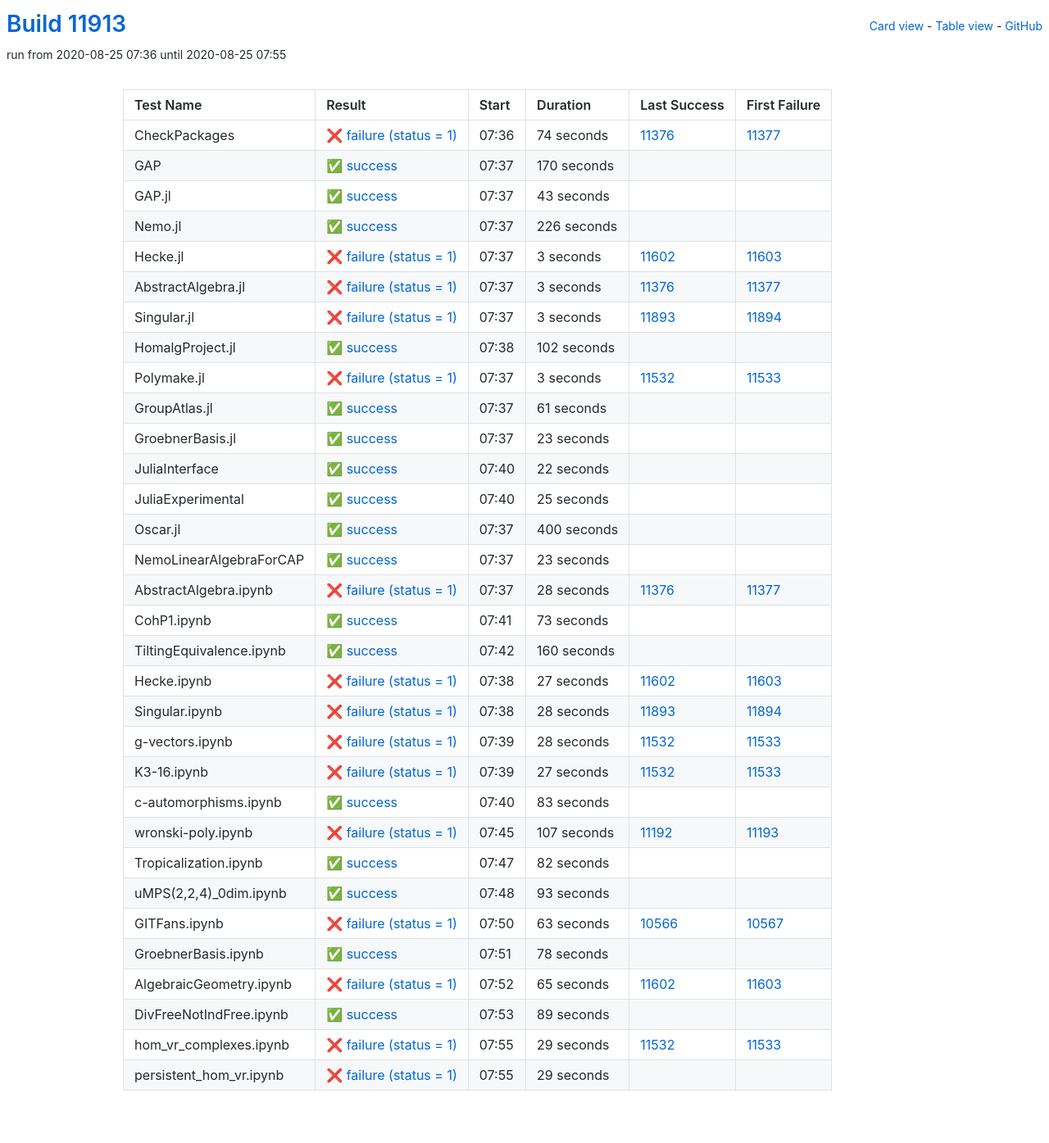
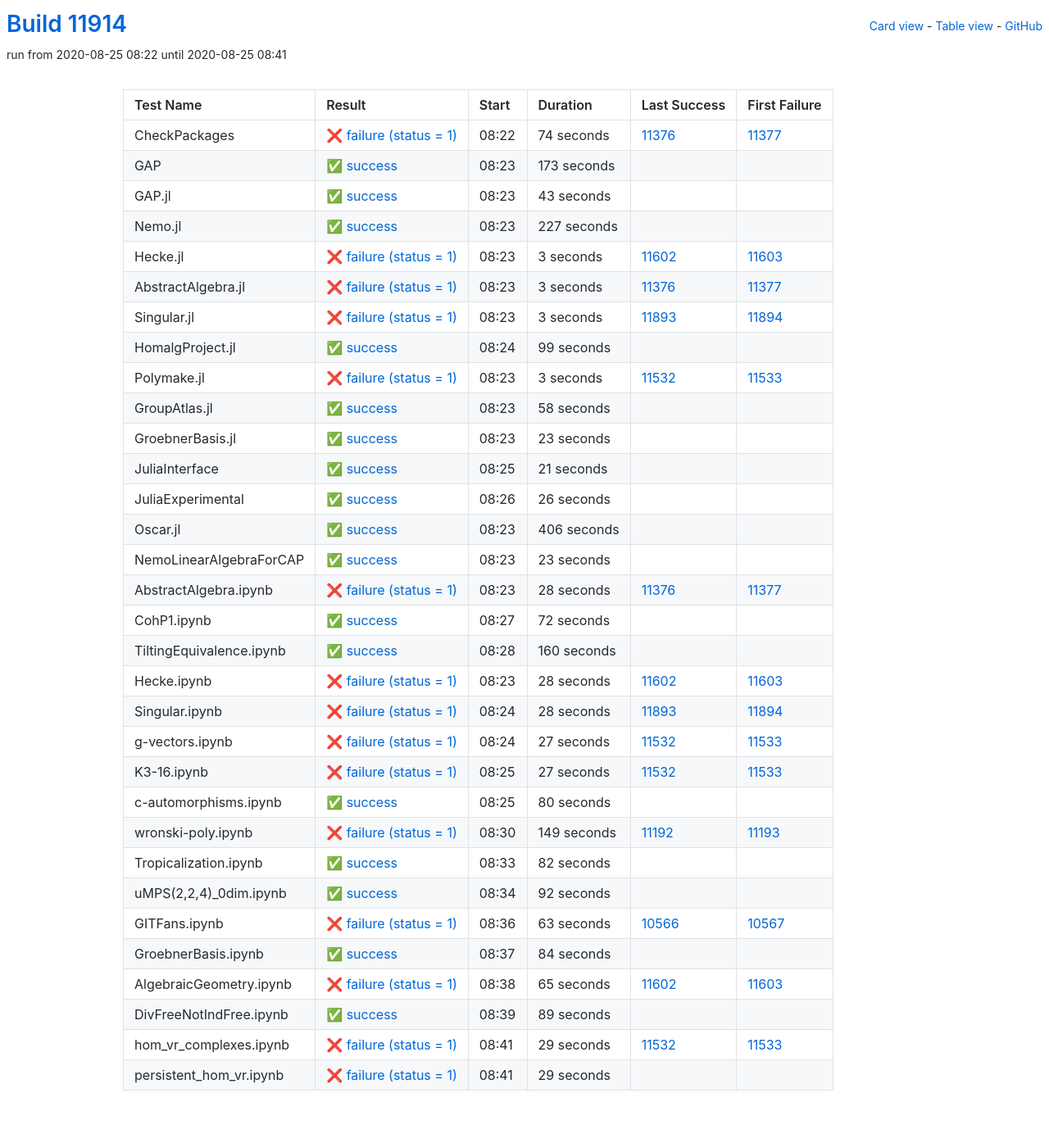
Before and after one commit to oscar-system/oscar-ci-status, a Jekyll site: the page built from table.html, in a window 1280 px wide. Shown: the whole page at 82% size. Built offline with Jekyll 4.4.1, drawn with Linux system fonts in a browser that asks for light colours.

Commit message:
Build #11914

```diff
--- a/_data/ci.yml
+++ b/_data/ci.yml
@@ -1,6 +1,6 @@
 ---
-build: 11913
-build_url: https://oscarci.mathematik.uni-kl.de/job/oscar/11913/
+build: 11914
+build_url: https://oscarci.mathematik.uni-kl.de/job/oscar/11914/
 job: oscar
 organization: oscar-system
 repo: oscar-ci-status
@@ -8,8 +8,8 @@
 tests:
 - name: CheckPackages
   id: checkpackages
-  log: https://oscarci.mathematik.uni-kl.de/job/oscar/11913/artifact/logs/build-11913/CheckPackages.log
-  start: 2020-08-25 07:36
+  log: https://oscarci.mathematik.uni-kl.de/job/oscar/11914/artifact/logs/build-11914/CheckPackages.log
+  start: 2020-08-25 08:22
   success: false
   exitcode: 1
   status: failure
@@ -20,20 +20,20 @@
   first_failure_url: https://oscarci.mathematik.uni-kl.de/job/oscar/11377/
 - name: GAP
   id: gap
-  log: https://oscarci.mathematik.uni-kl.de/job/oscar/11913/artifact/logs/build-11913/GAP.log
-  start: 2020-08-25 07:37
+  log: https://oscarci.mathematik.uni-kl.de/job/oscar/11914/artifact/logs/build-11914/GAP.log
+  start: 2020-08-25 08:23
   success: true
   exitcode: 0
   status: success
-  duration: 170
+  duration: 173
   last_success: false
   last_success_url:
   first_failure: false
   first_failure_url:
 - name: GAP.jl
   id: gap-jl
-  log: https://oscarci.mathematik.uni-kl.de/job/oscar/11913/artifact/logs/build-11913/GAP.jl.log
-  start: 2020-08-25 07:37
+  log: https://oscarci.mathematik.uni-kl.de/job/oscar/11914/artifact/logs/build-11914/GAP.jl.log
+  start: 2020-08-25 08:23
   success: true
   exitcode: 0
   status: success
@@ -44,20 +44,20 @@
   first_failure_url:
 - name: Nemo.jl
   id: nemo-jl
-  log: https://oscarci.mathematik.uni-kl.de/job/oscar/11913/artifact/logs/build-11913/Nemo.jl.log
-  start: 2020-08-25 07:37
+  log: https://oscarci.mathematik.uni-kl.de/job/oscar/11914/artifact/logs/build-11914/Nemo.jl.log
+  start: 2020-08-25 08:23
   success: true
   exitcode: 0
   status: success
-  duration: 226
+  duration: 227
   last_success: false
   last_success_url:
   first_failure: false
   first_failure_url:
 - name: Hecke.jl
   id: hecke-jl
-  log: https://oscarci.mathematik.uni-kl.de/job/oscar/11913/artifact/logs/build-11913/Hecke.jl.log
-  start: 2020-08-25 07:37
+  log: https://oscarci.mathematik.uni-kl.de/job/oscar/11914/artifact/logs/build-11914/Hecke.jl.log
+  start: 2020-08-25 08:23
   success: false
   exitcode: 1
   status: failure
@@ -68,8 +68,8 @@
   first_failure_url: https://oscarci.mathematik.uni-kl.de/job/oscar/11603/
 - name: AbstractAlgebra.jl
   id: abstractalgebra-jl
-  log: https://oscarci.mathematik.uni-kl.de/job/oscar/11913/artifact/logs/build-11913/AbstractAlgebra.jl.log
-  start: 2020-08-25 07:37
+  log: https://oscarci.mathematik.uni-kl.de/job/oscar/11914/artifact/logs/build-11914/AbstractAlgebra.jl.log
+  start: 2020-08-25 08:23
   success: false
   exitcode: 1
   status: failure
@@ -80,8 +80,8 @@
   first_failure_url: https://oscarci.mathematik.uni-kl.de/job/oscar/11377/
 - name: Singular.jl
   id: singular-jl
-  log: https://oscarci.mathematik.uni-kl.de/job/oscar/11913/artifact/logs/build-11913/Singular.jl.log
-  start: 2020-08-25 07:37
+  log: https://oscarci.mathematik.uni-kl.de/job/oscar/11914/artifact/logs/build-11914/Singular.jl.log
+  start: 2020-08-25 08:23
   success: false
   exitcode: 1
   status: failure
@@ -92,20 +92,20 @@
   first_failure_url: https://oscarci.mathematik.uni-kl.de/job/oscar/11894/
 - name: HomalgProject.jl
   id: homalgproject-jl
-  log: https://oscarci.mathematik.uni-kl.de/job/oscar/11913/artifact/logs/build-11913/HomalgProject.jl.log
-  start: 2020-08-25 07:38
+  log: https://oscarci.mathematik.uni-kl.de/job/oscar/11914/artifact/logs/build-11914/HomalgProject.jl.log
+  start: 2020-08-25 08:24
   success: true
   exitcode: 0
   status: success
-  duration: 102
+  duration: 99
   last_success: false
   last_success_url:
   first_failure: false
   first_failure_url:
 - name: Polymake.jl
   id: polymake-jl
-  log: https://oscarci.mathematik.uni-kl.de/job/oscar/11913/artifact/logs/build-11913/Polymake.jl.log
-  start: 2020-08-25 07:37
+  log: https://oscarci.mathematik.uni-kl.de/job/oscar/11914/artifact/logs/build-11914/Polymake.jl.log
+  start: 2020-08-25 08:23
   success: false
   exitcode: 1
   status: failure
@@ -116,20 +116,20 @@
   first_failure_url: https://oscarci.mathematik.uni-kl.de/job/oscar/11533/
 - name: GroupAtlas.jl
   id: groupatlas-jl
-  log: https://oscarci.mathematik.uni-kl.de/job/oscar/11913/artifact/logs/build-11913/GroupAtlas.jl.log
-  start: 2020-08-25 07:37
+  log: https://oscarci.mathematik.uni-kl.de/job/oscar/11914/artifact/logs/build-11914/GroupAtlas.jl.log
+  start: 2020-08-25 08:23
   success: true
   exitcode: 0
   status: success
-  duration: 61
+  duration: 58
   last_success: false
   last_success_url:
   first_failure: false
   first_failure_url:
 - name: GroebnerBasis.jl
   id: groebnerbasis-jl
-  log: https://oscarci.mathematik.uni-kl.de/job/oscar/11913/artifact/logs/build-11913/GroebnerBasis.jl.log
-  start: 2020-08-25 07:37
+  log: https://oscarci.mathematik.uni-kl.de/job/oscar/11914/artifact/logs/build-11914/GroebnerBasis.jl.log
+  start: 2020-08-25 08:23
   success: true
   exitcode: 0
   status: success
@@ -140,44 +140,44 @@
   first_failure_url:
 - name: JuliaInterface
   id: juliainterface
-  log: https://oscarci.mathematik.uni-kl.de/job/oscar/11913/artifact/logs/build-11913/JuliaInterface.log
-  start: 2020-08-25 07:40
+  log: https://oscarci.mathematik.uni-kl.de/job/oscar/11914/artifact/logs/build-11914/JuliaInterface.log
+  start: 2020-08-25 08:25
   success: true
   exitcode: 0
   status: success
-  duration: 22
+  duration: 21
   last_success: false
   last_success_url:
   first_failure: false
   first_failure_url:
 - name: JuliaExperimental
   id: juliaexperimental
-  log: https://oscarci.mathematik.uni-kl.de/job/oscar/11913/artifact/logs/build-11913/JuliaExperimental.log
-  start: 2020-08-25 07:40
+  log: https://oscarci.mathematik.uni-kl.de/job/oscar/11914/artifact/logs/build-11914/JuliaExperimental.log
+  start: 2020-08-25 08:26
   success: true
   exitcode: 0
   status: success
-  duration: 25
+  duration: 26
   last_success: false
   last_success_url:
   first_failure: false
   first_failure_url:
 - name: Oscar.jl
   id: oscar-jl
-  log: https://oscarci.mathematik.uni-kl.de/job/oscar/11913/artifact/logs/build-11913/Oscar.jl.log
-  start: 2020-08-25 07:37
+  log: https://oscarci.mathematik.uni-kl.de/job/oscar/11914/artifact/logs/build-11914/Oscar.jl.log
+  start: 2020-08-25 08:23
   success: true
   exitcode: 0
   status: success
-  duration: 400
+  duration: 406
   last_success: false
   last_success_url:
   first_failure: false
   first_failure_url:
 - name: NemoLinearAlgebraForCAP
   id: nemolinearalgebraforcap
-  log: https://oscarci.mathematik.uni-kl.de/job/oscar/11913/artifact/logs/build-11913/NemoLinearAlgebraForCAP.log
-  start: 2020-08-25 07:37
+  log: https://oscarci.mathematik.uni-kl.de/job/oscar/11914/artifact/logs/build-11914/NemoLinearAlgebraForCAP.log
+  start: 2020-08-25 08:23
   success: true
   exitcode: 0
   status: success
@@ -188,8 +188,8 @@
   first_failure_url:
 - name: AbstractAlgebra.ipynb
   id: abstractalgebra-ipynb
-  log: https://oscarci.mathematik.uni-kl.de/job/oscar/11913/artifact/logs/build-11913/AbstractAlgebra.ipynb.log
-  start: 2020-08-25 07:37
+  log: https://oscarci.mathematik.uni-kl.de/job/oscar/11914/artifact/logs/build-11914/AbstractAlgebra.ipynb.log
+  start: 2020-08-25 08:23
   success: false
   exitcode: 1
   status: failure
@@ -200,20 +200,20 @@
   first_failure_url: https://oscarci.mathematik.uni-kl.de/job/oscar/11377/
 - name: CohP1.ipynb
   id: cohp1-ipynb
-  log: https://oscarci.mathematik.uni-kl.de/job/oscar/11913/artifact/logs/build-11913/CohP1.ipynb.log
-  start: 2020-08-25 07:41
+  log: https://oscarci.mathematik.uni-kl.de/job/oscar/11914/artifact/logs/build-11914/CohP1.ipynb.log
+  start: 2020-08-25 08:27
   success: true
   exitcode: 0
   status: success
-  duration: 73
+  duration: 72
   last_success: false
   last_success_url:
   first_failure: false
   first_failure_url:
 - name: TiltingEquivalence.ipynb
   id: tiltingequivalence-ipynb
-  log: https://oscarci.mathematik.uni-kl.de/job/oscar/11913/artifact/logs/build-11913/TiltingEquivalence.ipynb.log
-  start: 2020-08-25 07:42
+  log: https://oscarci.mathematik.uni-kl.de/job/oscar/11914/artifact/logs/build-11914/TiltingEquivalence.ipynb.log
+  start: 2020-08-25 08:28
   success: true
   exitcode: 0
   status: success
@@ -224,20 +224,20 @@
   first_failure_url:
 - name: Hecke.ipynb
   id: hecke-ipynb
-  log: https://oscarci.mathematik.uni-kl.de/job/oscar/11913/artifact/logs/build-11913/Hecke.ipynb.log
-  start: 2020-08-25 07:38
+  log: https://oscarci.mathematik.uni-kl.de/job/oscar/11914/artifact/logs/build-11914/Hecke.ipynb.log
+  start: 2020-08-25 08:23
   success: false
   exitcode: 1
   status: failure
-  duration: 27
+  duration: 28
   last_success: 11602
   last_success_url: https://oscarci.mathematik.uni-kl.de/job/oscar/11602/
   first_failure: 11603
   first_failure_url: https://oscarci.mathematik.uni-kl.de/job/oscar/11603/
 - name: Singular.ipynb
   id: singular-ipynb
-  log: https://oscarci.mathematik.uni-kl.de/job/oscar/11913/artifact/logs/build-11913/Singular.ipynb.log
-  start: 2020-08-25 07:38
+  log: https://oscarci.mathematik.uni-kl.de/job/oscar/11914/artifact/logs/build-11914/Singular.ipynb.log
+  start: 2020-08-25 08:24
   success: false
   exitcode: 1
   status: failure
@@ -248,20 +248,20 @@
   first_failure_url: https://oscarci.mathematik.uni-kl.de/job/oscar/11894/
 - name: g-vectors.ipynb
   id: g-vectors-ipynb
-  log: https://oscarci.mathematik.uni-kl.de/job/oscar/11913/artifact/logs/build-11913/g-vectors.ipynb.log
-  start: 2020-08-25 07:39
+  log: https://oscarci.mathematik.uni-kl.de/job/oscar/11914/artifact/logs/build-11914/g-vectors.ipynb.log
+  start: 2020-08-25 08:24
   success: false
   exitcode: 1
   status: failure
-  duration: 28
+  duration: 27
   last_success: 11532
   last_success_url: https://oscarci.mathematik.uni-kl.de/job/oscar/11532/
   first_failure: 11533
   first_failure_url: https://oscarci.mathematik.uni-kl.de/job/oscar/11533/
 - name: K3-16.ipynb
   id: k3-16-ipynb
-  log: https://oscarci.mathematik.uni-kl.de/job/oscar/11913/artifact/logs/build-11913/K3-16.ipynb.log
-  start: 2020-08-25 07:39
+  log: https://oscarci.mathematik.uni-kl.de/job/oscar/11914/artifact/logs/build-11914/K3-16.ipynb.log
+  start: 2020-08-25 08:25
   success: false
   exitcode: 1
   status: failure
@@ -272,32 +272,32 @@
   first_failure_url: https://oscarci.mathematik.uni-kl.de/job/oscar/11533/
 - name: c-automorphisms.ipynb
   id: c-automorphisms-ipynb
-  log: https://oscarci.mathematik.uni-kl.de/job/oscar/11913/artifact/logs/build-11913/c-automorphisms.ipynb.log
-  start: 2020-08-25 07:40
+  log: https://oscarci.mathematik.uni-kl.de/job/oscar/11914/artifact/logs/build-11914/c-automorphisms.ipynb.log
+  start: 2020-08-25 08:25
   success: true
   exitcode: 0
   status: success
-  duration: 83
+  duration: 80
   last_success: false
   last_success_url:
   first_failure: false
   first_failure_url:
 - name: wronski-poly.ipynb
   id: wronski-poly-ipynb
-  log: https://oscarci.mathematik.uni-kl.de/job/oscar/11913/artifact/logs/build-11913/wronski-poly.ipynb.log
-  start: 2020-08-25 07:45
+  log: https://oscarci.mathematik.uni-kl.de/job/oscar/11914/artifact/logs/build-11914/wronski-poly.ipynb.log
+  start: 2020-08-25 08:30
   success: false
   exitcode: 1
   status: failure
-  duration: 107
+  duration: 149
   last_success: 11192
   last_success_url: https://oscarci.mathematik.uni-kl.de/job/oscar/11192/
   first_failure: 11193
   first_failure_url: https://oscarci.mathematik.uni-kl.de/job/oscar/11193/
 - name: Tropicalization.ipynb
   id: tropicalization-ipynb
-  log: https://oscarci.mathematik.uni-kl.de/job/oscar/11913/artifact/logs/build-11913/Tropicalization.ipynb.log
-  start: 2020-08-25 07:47
+  log: https://oscarci.mathematik.uni-kl.de/job/oscar/11914/artifact/logs/build-11914/Tropicalization.ipynb.log
+  start: 2020-08-25 08:33
   success: true
   exitcode: 0
   status: success
@@ -308,20 +308,20 @@
   first_failure_url:
 - name: uMPS(2,2,4)_0dim.ipynb
   id: umps-2-2-4-0dim-ipynb
-  log: https://oscarci.mathematik.uni-kl.de/job/oscar/11913/artifact/logs/build-11913/uMPS-2-2-4-_0dim.ipynb.log
-  start: 2020-08-25 07:48
+  log: https://oscarci.mathematik.uni-kl.de/job/oscar/11914/artifact/logs/build-11914/uMPS-2-2-4-_0dim.ipynb.log
+  start: 2020-08-25 08:34
   success: true
   exitcode: 0
   status: success
-  duration: 93
+  duration: 92
   last_success: false
   last_success_url:
   first_failure: false
   first_failure_url:
 - name: GITFans.ipynb
   id: gitfans-ipynb
-  log: https://oscarci.mathematik.uni-kl.de/job/oscar/11913/artifact/logs/build-11913/GITFans.ipynb.log
-  start: 2020-08-25 07:50
+  log: https://oscarci.mathematik.uni-kl.de/job/oscar/11914/artifact/logs/build-11914/GITFans.ipynb.log
+  start: 2020-08-25 08:36
   success: false
   exitcode: 1
   status: failure
@@ -332,20 +332,20 @@
   first_failure_url: https://oscarci.mathematik.uni-kl.de/job/oscar/10567/
 - name: GroebnerBasis.ipynb
   id: groebnerbasis-ipynb
-  log: https://oscarci.mathematik.uni-kl.de/job/oscar/11913/artifact/logs/build-11913/GroebnerBasis.ipynb.log
-  start: 2020-08-25 07:51
+  log: https://oscarci.mathematik.uni-kl.de/job/oscar/11914/artifact/logs/build-11914/GroebnerBasis.ipynb.log
+  start: 2020-08-25 08:37
   success: true
   exitcode: 0
   status: success
-  duration: 78
+  duration: 84
   last_success: false
   last_success_url:
   first_failure: false
   first_failure_url:
 - name: AlgebraicGeometry.ipynb
   id: algebraicgeometry-ipynb
-  log: https://oscarci.mathematik.uni-kl.de/job/oscar/11913/artifact/logs/build-11913/AlgebraicGeometry.ipynb.log
-  start: 2020-08-25 07:52
+  log: https://oscarci.mathematik.uni-kl.de/job/oscar/11914/artifact/logs/build-11914/AlgebraicGeometry.ipynb.log
+  start: 2020-08-25 08:38
   success: false
   exitcode: 1
   status: failure
@@ -356,8 +356,8 @@
   first_failure_url: https://oscarci.mathematik.uni-kl.de/job/oscar/11603/
 - name: DivFreeNotIndFree.ipynb
   id: divfreenotindfree-ipynb
-  log: https://oscarci.mathematik.uni-kl.de/job/oscar/11913/artifact/logs/build-11913/DivFreeNotIndFree.ipynb.log
-  start: 2020-08-25 07:53
+  log: https://oscarci.mathematik.uni-kl.de/job/oscar/11914/artifact/logs/build-11914/DivFreeNotIndFree.ipynb.log
+  start: 2020-08-25 08:39
   success: true
   exitcode: 0
   status: success
@@ -368,8 +368,8 @@
   first_failure_url:
 - name: hom_vr_complexes.ipynb
   id: hom-vr-complexes-ipynb
-  log: https://oscarci.mathematik.uni-kl.de/job/oscar/11913/artifact/logs/build-11913/hom_vr_complexes.ipynb.log
-  start: 2020-08-25 07:55
+  log: https://oscarci.mathematik.uni-kl.de/job/oscar/11914/artifact/logs/build-11914/hom_vr_complexes.ipynb.log
+  start: 2020-08-25 08:41
   success: false
   exitcode: 1
   status: failure
@@ -380,8 +380,8 @@
   first_failure_url: https://oscarci.mathematik.uni-kl.de/job/oscar/11533/
 - name: persistent_hom_vr.ipynb
   id: persistent-hom-vr-ipynb
-  log: https://oscarci.mathematik.uni-kl.de/job/oscar/11913/artifact/logs/build-11913/persistent_hom_vr.ipynb.log
-  start: 2020-08-25 07:55
+  log: https://oscarci.mathematik.uni-kl.de/job/oscar/11914/artifact/logs/build-11914/persistent_hom_vr.ipynb.log
+  start: 2020-08-25 08:41
   success: false
   exitcode: 1
   status: failure
```
Also changed, not shown: README.md.
